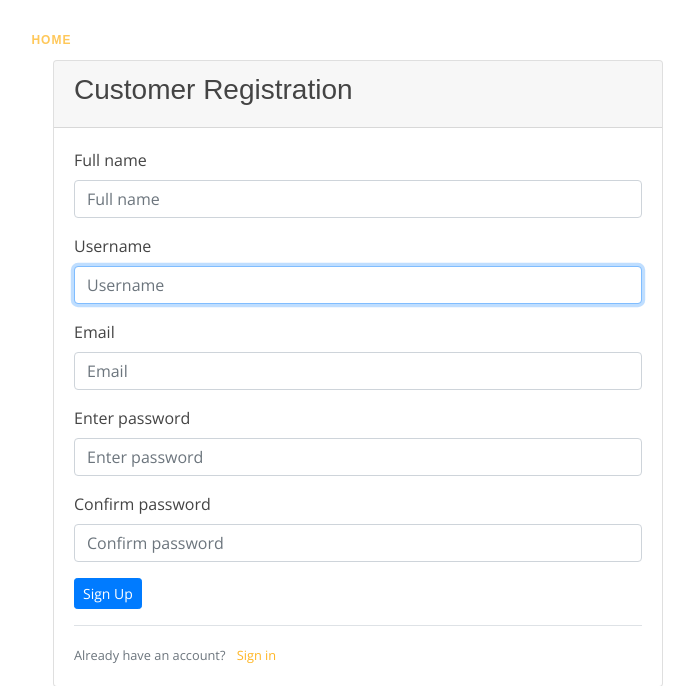
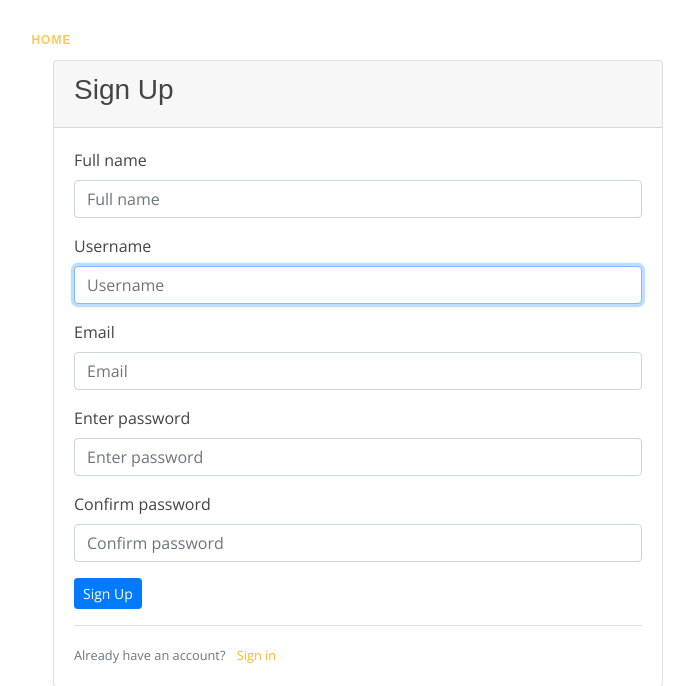
Before and after one commit to ngetichnicholas/Sample-School-Web, a Django app: page /register/ in a window 1280 px wide. Shown: the top 686 px of the page, without its empty margins (282-976 px from the left). Run offline with Django 3.2, Linux system fonts and the light colour scheme; some libraries are stand-ins or nearby versions.

Commit message:
Update files

```diff
--- a/school_app/templates/registration/signup.html
+++ b/school_app/templates/registration/signup.html
@@ -12,7 +12,7 @@
                 {% endif %}
                 <div class="card">
                     <div class="card-header">
-                        <h3>Customer Registration</h3>
+                        <h3>Sign Up</h3>
                     </div>
                     <div class="card-body">
                         <form action="" method="post">
```
Also changed, not shown: school_app/static/assets/img/footer-bg.jpg (deleted), school_app/static/assets/img/me.jpg (deleted), school_app/static/assets/img/testimonials-bg.jpg (deleted).
